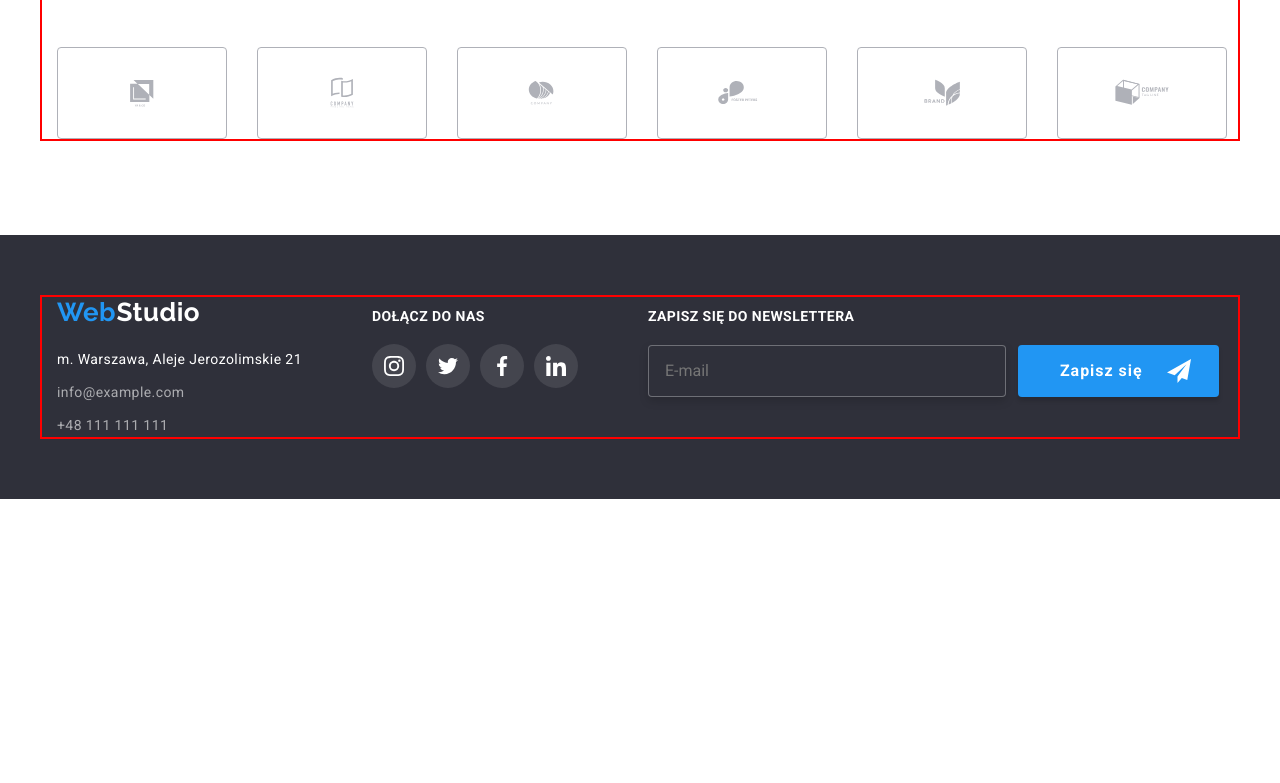
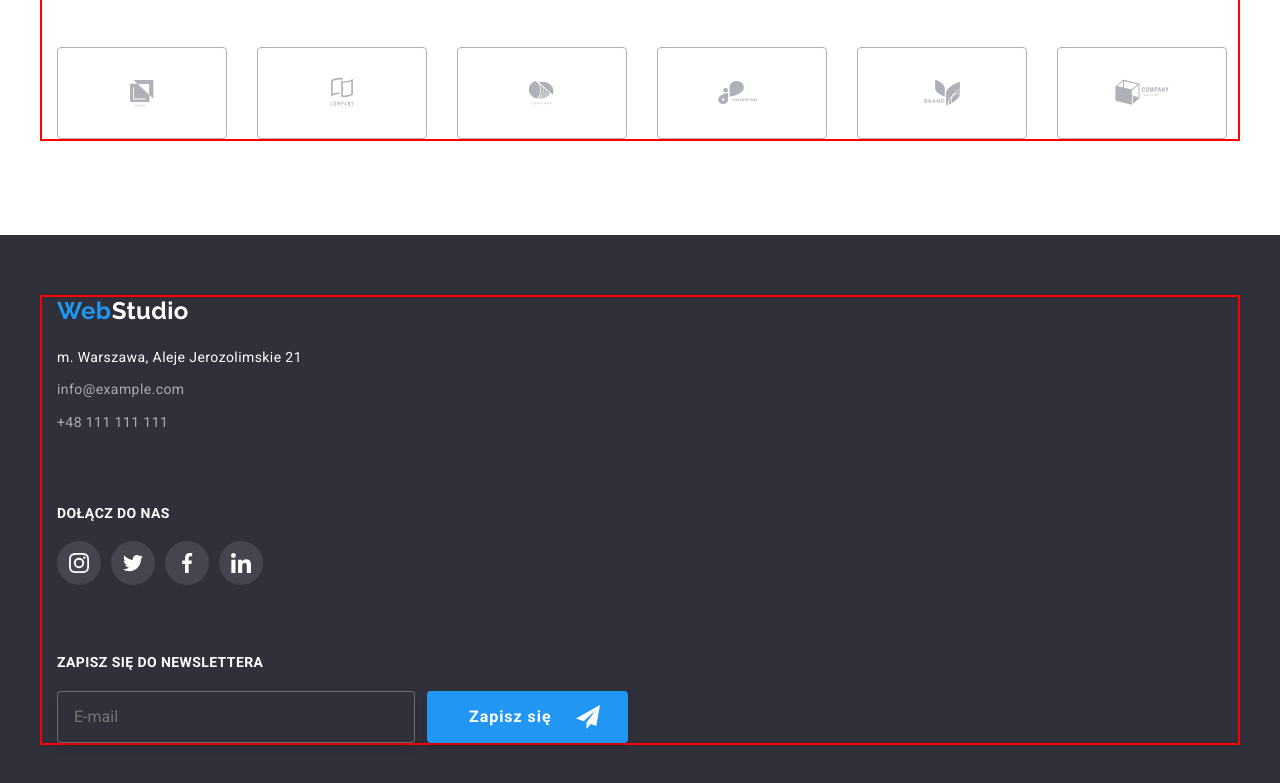
Before and after one commit to MalgoKacperczyk/goit-markup-hw-08, a plain HTML site: page index.html in a window 1280 px wide. Shown: the part 2461-3244 px from the top of the page. Before the commit the page ends 2960 px from the top, so only its background shows below. Drawn offline with nearby package versions, Linux system fonts and the light colour scheme.

Commit message:
mq footer

```diff
--- a/index.html
+++ b/index.html
@@ -472,7 +472,7 @@
 		<footer>
 			<div class="container page-footer">
 				<div>
-					<a href="/index.html" class="logo">
+					<a href="/index.html" class="logo logo__footer">
 						<span class="logo__item--left">Web</span>
 						<span class="logo__item--right-footer">Studio</span>
 					</a>
@@ -527,11 +527,11 @@
 						</li>
 					</ul>
 				</div>
-				<form name="newsletter-signup" autocomplete="off" novalidate>
+				<form class ="newsletter__form" name="newsletter-signup" autocomplete="off" novalidate>
 					<p class="newsletter">ZAPISZ SIĘ DO NEWSLETTERA</p>
 					<label class="newsletter__label">
 						<input class="newsletter__input" type="email" name="email" placeholder="E-mail" />
-						<button class=" button newsletter__button" type="submit">
+						<button class=" button newsletter__button newsletter__button--mobile" type="submit">
 							Zapisz się
 							<svg class="newsletter__icon">
 								<use href="./images/icons.svg#icon-icon-send"></use>
--- a/sass/components/_buttons.scss
+++ b/sass/components/_buttons.scss
@@ -22,7 +22,9 @@
 .newsletter__button {
 	padding: 10px 28px 10px 42px;
 	display: flex;
+	margin: 0 auto;
 }
+
 .filters__button {
 	color: $text-color-main;
 	background-color: $bacground-color-filter-button;
@@ -64,3 +66,10 @@
 .button__modal--close-icon:focus {
 	fill: $accent-color;
 }
+@media screen and (min-width: 769px) {
+	.newsletter__button {
+		padding: 10px 28px 10px 42px;
+		display: flex;
+		margin: 0;
+	}
+}
--- a/sass/components/_logo.scss
+++ b/sass/components/_logo.scss
@@ -15,9 +15,18 @@
 		color: $logo-color;
 	}
 }
+.logo__footer {
+	font-size: 26px;
+	display: flex;
+	justify-content: center;
+}
 @media screen and (min-width: 769px) {
 	.logo {
 		font-size: 26px;
 		line-height: 1.19;
 	}
+	.logo__footer {
+		display: block;
+		font-size: 24px;
+	}
 }
--- a/sass/components/_newsletter.scss
+++ b/sass/components/_newsletter.scss
@@ -1,22 +1,27 @@
 .newsletter {
+	display: flex;
+	justify-content: center;
 	color: $text-color-third;
 	font-weight: 700;
 	font-size: 14px;
 	letter-spacing: 0.03em;
-	line-height: 1.14;
+	line-height: 1.13;
 	margin-bottom: 20px;
 }
+/* .newsletter__form {
+	display: flex;
+	flex-direction: column;
+	justify-content: center;
+} */
 .newsletter__label {
 	padding: 0;
-	display: flex;
-	flex-direction: row;
+	display: block;
 }
 .newsletter__input {
 	background-color: $background-color-footer;
 	border: $newsletter-input-border;
 	filter: drop-shadow(0px 4px 4px rgba(0, 0, 0, 0.15));
 	border-radius: 4px;
-	margin-right: 12px;
 	outline: none;
 	color: $newsletter-input-color;
 	font-weight: 400;
@@ -25,7 +30,8 @@
 	padding-top: 15px;
 	padding-bottom: 15px;
 	padding-left: 16px;
-	width: 358px;
+	width: 450px;
+	margin-bottom: 20px;
 }
 .newsletter__icon {
 	width: 24px;
@@ -33,3 +39,18 @@
 	fill: $background-color;
 	margin-left: 24px;
 }
+@media screen and (min-width: 769px) {
+	.newsletter {
+		display: block;
+	}
+	.newsletter__label {
+		padding: 0;
+		display: flex;
+		flex-direction: row;
+	}
+	.newsletter__input {
+		width: 358px;
+		margin-right: 12px;
+		margin-bottom: 0px;
+	}
+}
--- a/sass/components/_page-footer.scss
+++ b/sass/components/_page-footer.scss
@@ -4,17 +4,21 @@ footer {
 	padding-top: 60px;
 }
 .page-footer {
-	gap: 70px;
 	display: flex;
-	align-items: baseline;
+	flex-direction: column;
 }
 .page-footer__contact {
+	display: flex;
+	justify-content: center;
 	margin-top: 20px;
+	margin-bottom: 60px;
 }
 .page-footer__item:not(:last-child) {
 	margin-bottom: 9px;
 }
 .page-footer__link {
+	display: flex;
+	justify-content: center;
 	color: $text-color-footer;
 	font-size: 14px;
 	font-weight: 400;
@@ -32,6 +36,8 @@ footer {
 	color: $text-color-third;
 }
 .page-footer__join-us {
+	display: flex;
+	justify-content: center;
 	color: $text-color-third;
 	line-height: 1.17;
 	font-weight: 700;
@@ -39,3 +45,22 @@ footer {
 	margin-bottom: 20px;
 	letter-spacing: 0.03em;
 }
+@media screen and (min-width: 769px) {
+	.page-footer {
+		gap: 70px;
+		display: flex;
+		align-items: baseline;
+	}
+	.page-footer__link {
+		display: block;
+	}
+	.page-footer__join-us {
+		display: block;
+	}
+	.page-footer__contact {
+		display: flex;
+		justify-content: center;
+		margin-top: 20px;
+		margin-bottom: 0;
+	}
+}
--- a/sass/components/_social.scss
+++ b/sass/components/_social.scss
@@ -9,6 +9,7 @@
 }
 .social__list--footer {
 	margin-top: 20px;
+	margin-bottom: 60px;
 }
 .social__icon {
 	justify-content: center;
@@ -44,3 +45,9 @@
 .social__icon-footer {
 	fill: $text-color-third;
 }
+@media screen and (min-width: 769px) {
+	.social__list--footer {
+		margin-top: 20px;
+		margin-bottom: 0;
+	}
+}
```
Also changed, not shown: css/main.min.css, 1 other file.
